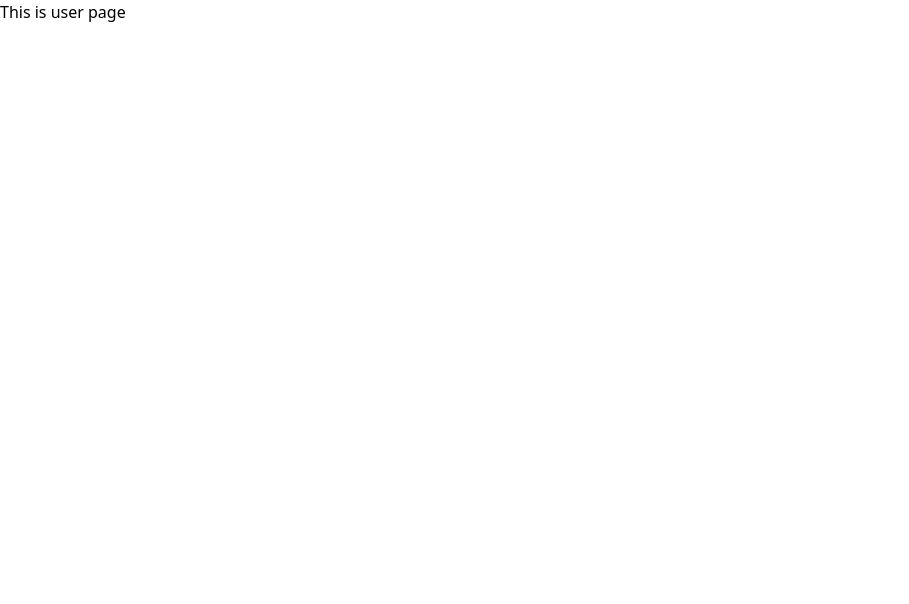
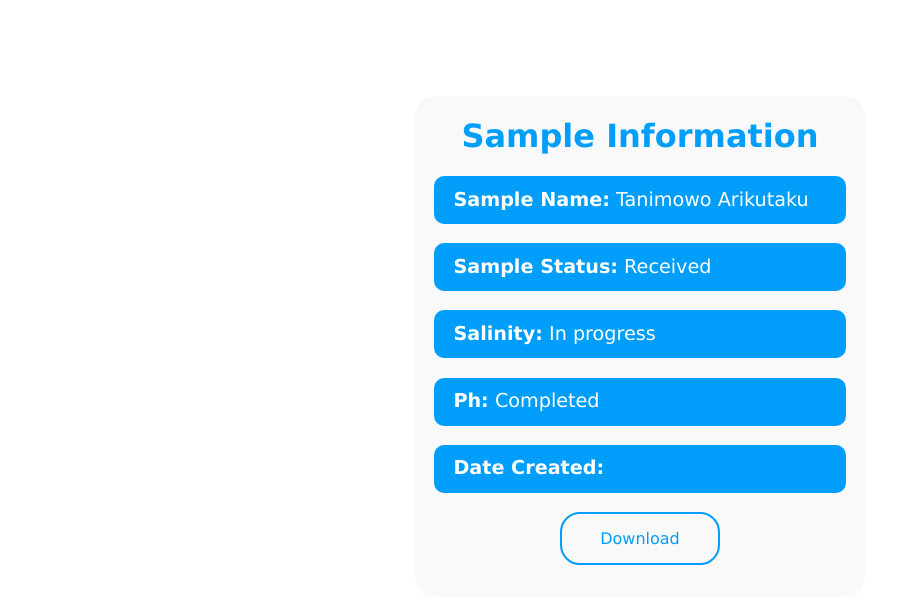
Before and after one commit to Involut6/eva-app, a Vue app: page /sample in a window 1280 px wide. Shown: the top 604 px of the page, without its empty margins (0-909 px from the left). Built offline with nearby package versions, Linux system fonts and the light colour scheme.

Commit message:
last-commit

```diff
--- a/src/views/SampleView.vue
+++ b/src/views/SampleView.vue
@@ -2,8 +2,77 @@
 
 <template>
     <div class="container">
-        This is user page
+        <header>
+            Sample Information
+        </header>
+        <div class="content">
+            <p><span>Sample Name:</span> Tanimowo Arikutaku</p>
+            <p><span>Sample Status:</span> Received</p>
+            <p><span>Salinity:</span> In progress</p>
+            <p><span>Ph:</span> Completed</p>
+            <p><span>Date Created:</span></p>
+            <button>Download</button>
+        </div>
+
     </div>
 </template>
 
-<style scoped></style>
+<style scoped>
+
+* {
+   margin: 0;
+   padding: 0;
+   box-sizing: border-box;
+
+}
+.container {
+    background-color: rgba(211, 211, 211, 0.137);
+    width: 450px;
+    border-radius: 20px;
+    margin: 6rem auto;
+    font-family: 'Lucida Sans', 'Lucida Sans Regular', 'Lucida Grande', 'Lucida Sans Unicode', Geneva, Verdana, sans-serif;
+    padding: 1em 1.2em;
+}
+
+header {
+    color: #009efb;
+    text-align: center;
+    font-size: 32px;
+    font-weight: bold;
+}
+
+.content {
+    padding: 1em 0;
+}
+
+.content p {
+    padding: 0.5em 1em;
+    font-size: 1.2em;
+    background-color: #009efb;
+    color: white;
+    margin-bottom: 1em;
+    border-radius: 10px;
+}
+
+span {
+    font-weight: bold;
+}
+
+button {
+    padding: 0.8em;
+    border: 2px solid #009efb;
+    color: #009efb;
+    width: 10em;
+    border-radius: 20px;
+    margin: auto;
+    display: flex;
+    justify-content: center;
+}
+
+button:hover {
+    background-color: #009efb;
+    color: white;
+    font-weight: bold;
+}
+
+</style>
```
